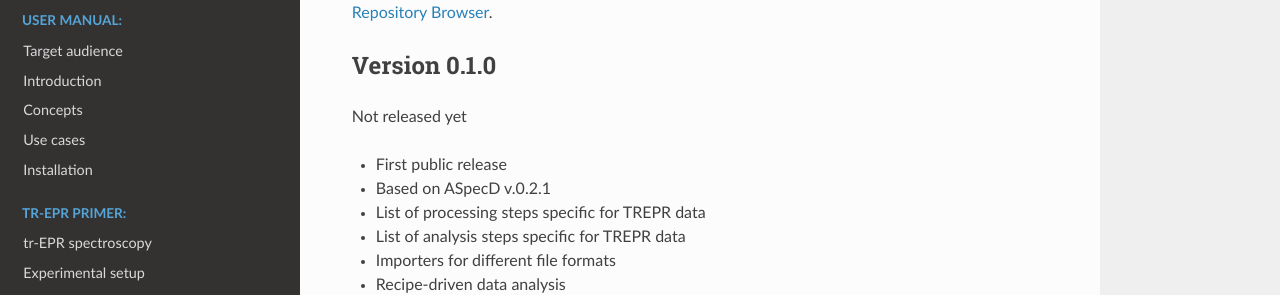
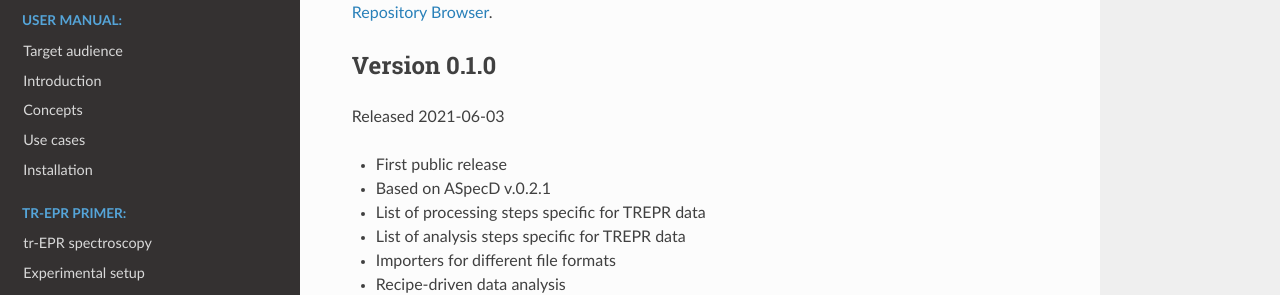
Before and after one commit to tillbiskup/trepr, a Sphinx documentation site: the page built from docs/changelog.rst, in a window 1280 px wide. Shown: the part 207-502 px from the top of the page. Built offline with Sphinx 7.4.7 and the Read the Docs theme 2.0.0, drawn with Linux system fonts in a browser that asks for light colours.

Commit message:
release 0.1.0

```diff
--- a/docs/changelog.rst
+++ b/docs/changelog.rst
@@ -8,7 +8,7 @@ This page contains a summary of changes between the official trEPR releases. Onl
 Version 0.1.0
 =============
 
-Not released yet
+Released 2021-06-03
 
 * First public release
 * Based on ASpecD v.0.2.1
```
Also changed, not shown: 1 other file.
